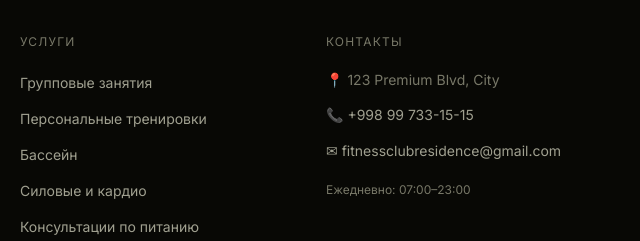
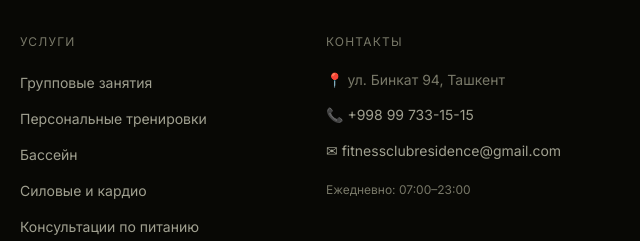
Before and after one commit to varco-play/residence-fitness-club, a website: page index.html in a window 1280 px wide. Shown: the part 9422-9663 px from the top of the page, 640-1280 px from the left. Drawn offline with nearby package versions, Linux system fonts and the light colour scheme; a web font is replaced by a local one.

Commit message:
Update index.html

```diff
--- a/index.html
+++ b/index.html
@@ -1965,7 +1965,7 @@
       <div>
         <h4 class="font-sans text-xs tracking-widest uppercase text-dark-400 mb-5">Контакты</h4>
         <ul class="flex flex-col gap-3">
-          <li class="text-dark-400 text-sm">📍 123 Premium Blvd, City</li>
+          <li class="text-dark-400 text-sm">📍 ул. Бинкат 94, Ташкент</li>
           <li>
             <a href="tel:+998997331515" class="text-dark-300 text-sm hover:text-gold-500 transition-colors">📞 +998 99 733-15-15</a>
           </li>
```
